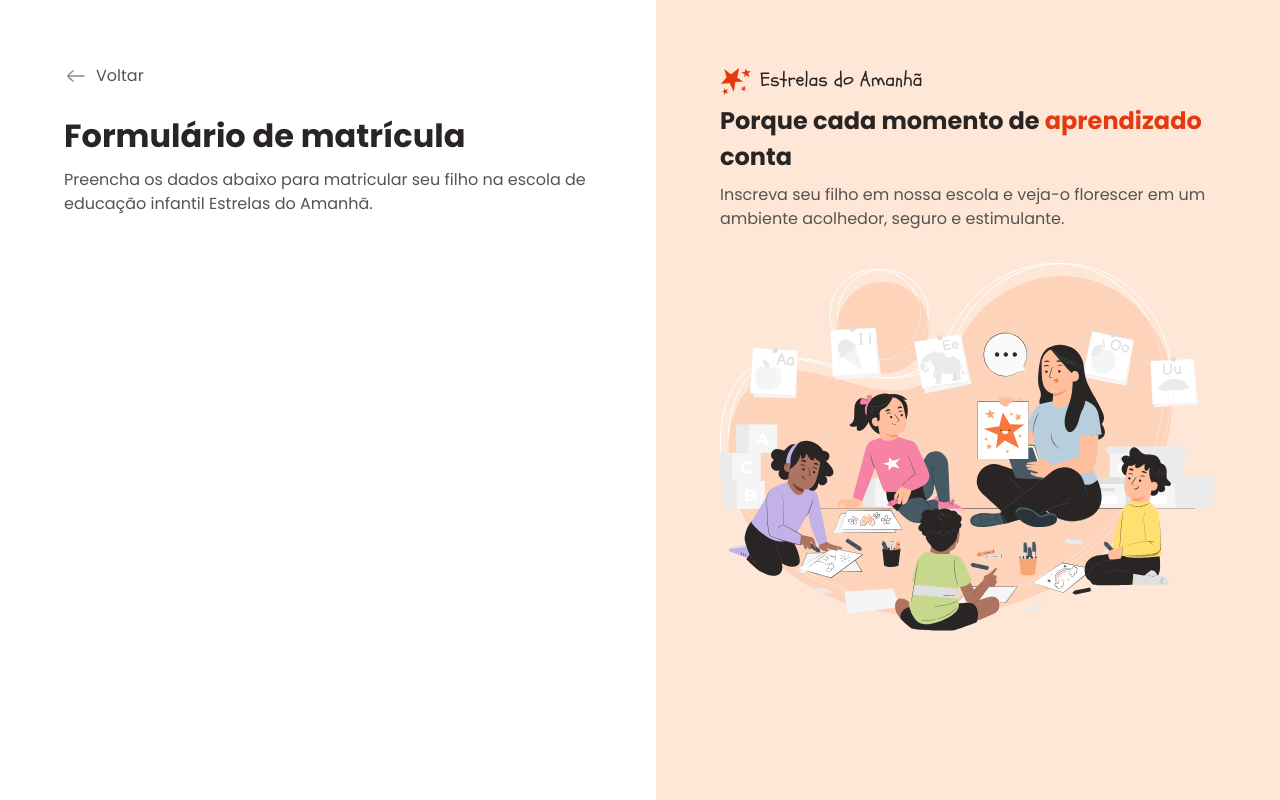
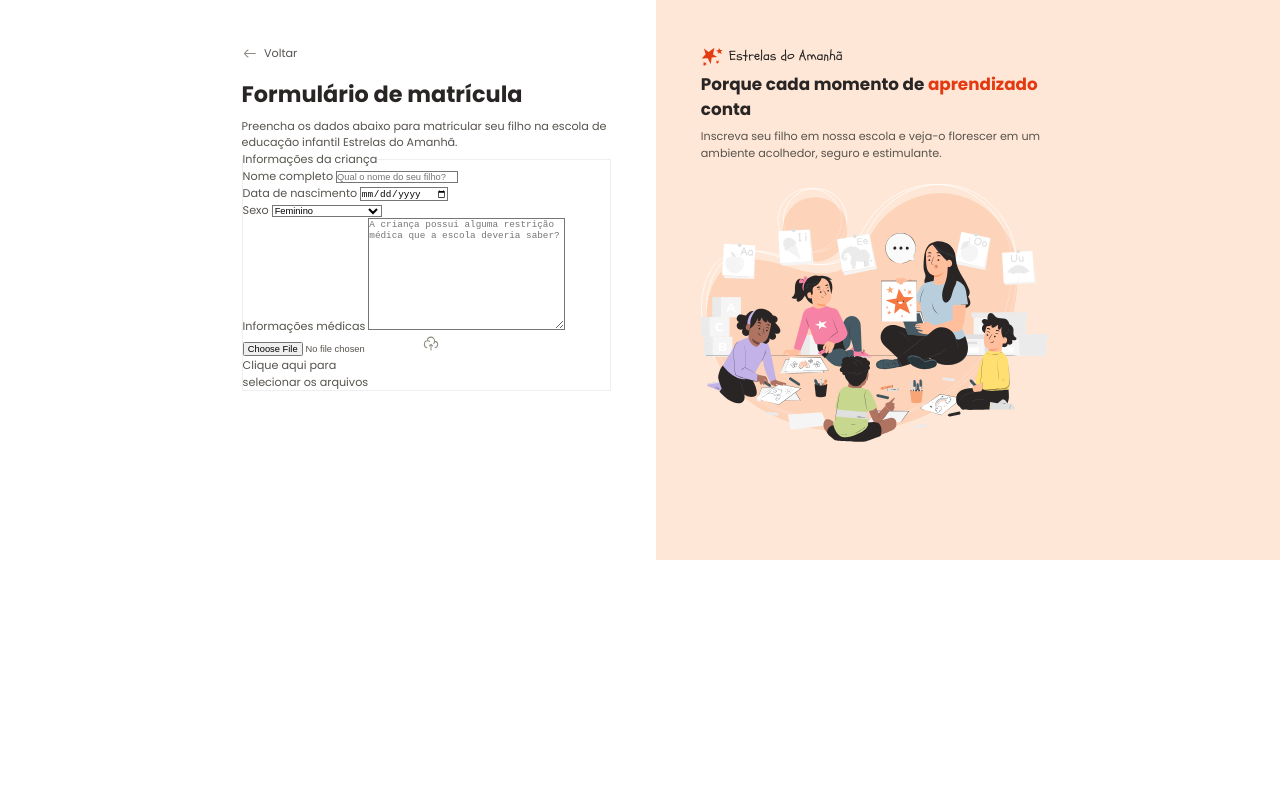
Before and after one commit to Bielmont/Formulario-Escolar, a plain HTML site: page index.html in a window 1280 px wide. Drawn offline with Linux system fonts and the light colour scheme.

Commit message:
iniciando formulario

```diff
--- a/Styles/Global.css
+++ b/Styles/Global.css
@@ -21,6 +21,7 @@
     --stroke-highlight: #F3541C;
     --semantic-error: #DC2626;
 
+    zoom: 70%;
 }
 
 body {
--- a/index.html
+++ b/index.html
@@ -20,6 +20,57 @@
 
                 <h1>Formulário de matrícula</h1>
                 <p>Preencha os dados abaixo para matricular seu filho na escola de educação infantil Estrelas do Amanhã.</p>
+
+                <form method="post"  enctype="multipart/form-data">
+                    <fieldset class="Child-info">
+                        <legend>Informações da criança</legend>
+
+                        <div class="input-wrapper">
+                            <label for="fullname">Nome completo</label>
+                            <input
+                                id="fullname"
+                                name="fullname"
+                                type="text"
+                                placeholder="Qual o nome do seu filho?">
+                        </div>
+
+                        <div class="input-wrapper">
+                            <label for="Birth">Data de nascimento</label>
+                            <input
+                            id="Birth"
+                            name="Birth"
+                            type="date"
+                            placeholder="Qual a data de nascimento do seu filho?">
+                        </div>
+
+                        <div class="select-wrapper">
+                            <label for="gender">Sexo</label>
+                            <select
+                            name="gender"
+                            id="gender">
+                        <option value="female">Feminino</option>
+                        <option value="male">Masculino</option>
+                        <option value="na">Prefiro não responder</option>
+                            </select>
+                        </div>
+
+                        <div class="textarea-wrapper">
+                            <label for="medical-info">Informações médicas</label>
+                            <textarea name="medical-info" id="medical-info" cols="30" rows="10"
+                            placeholder="A criança possui alguma restrição médica que a escola deveria saber?"></textarea>
+                        </div>
+
+                        <div class="droparea-wrapper">
+                            <input
+                            type="file"
+                            name="birth-file"
+                            id="birth-file"
+                            accept="image/*">
+                            <img src="Assets/icons/cloud-upload.svg" alt="">
+                            <p>Clique aqui para <br> selecionar os arquivos</p>
+                        </div>
+                    </fieldset>
+                </form>
             </div>
         </main>
 
```
